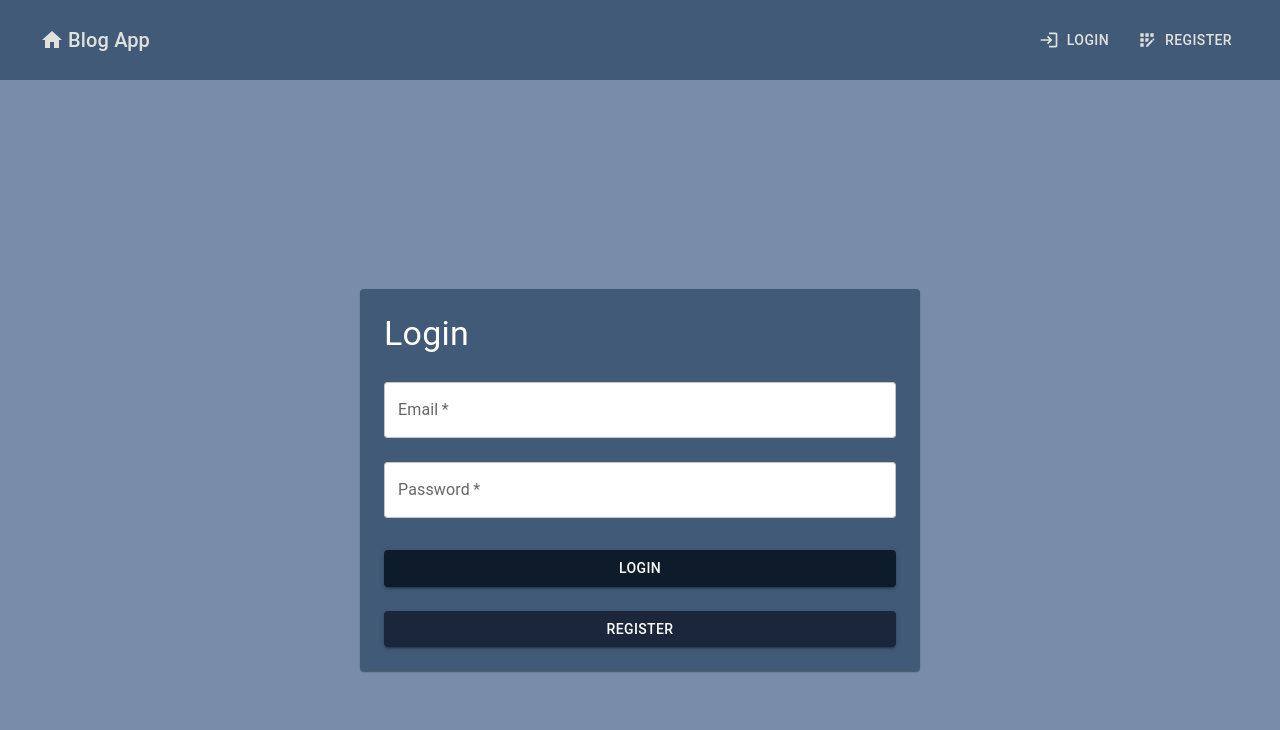
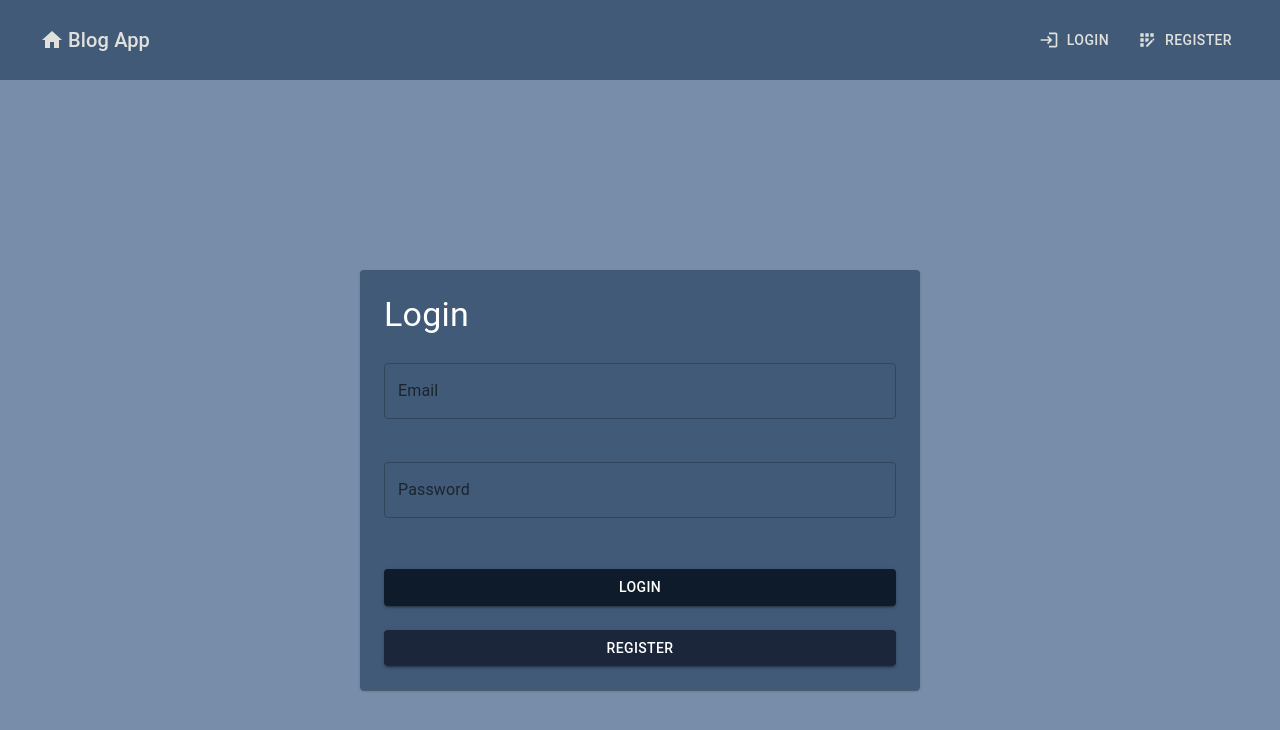
Before and after one commit to DhananjayKhodaskar/blog-app-fe, a React (Vite) app: page /login in a window 1280 px wide. Shown: the top 730 px of the page. Built offline with nearby package versions, Linux system fonts and the light colour scheme.

Commit message:
added formik in the login form

```diff
--- a/package.json
+++ b/package.json
@@ -16,10 +16,12 @@
     "@mui/material": "^6.1.4",
     "axios": "^1.7.7",
     "bcryptjs": "^2.4.3",
+    "formik": "^2.4.6",
     "jwt-decode": "^4.0.0",
     "react": "^18.3.1",
     "react-dom": "^18.3.1",
-    "react-router-dom": "^6.27.0"
+    "react-router-dom": "^6.27.0",
+    "yup": "^1.4.0"
   },
   "devDependencies": {
     "@eslint/js": "^9.11.1",
--- a/src/components/Auth/Login.jsx
+++ b/src/components/Auth/Login.jsx
@@ -1,4 +1,6 @@
-import React, { useState, useContext } from "react";
+import React from "react";
+import { Formik, Form, Field, ErrorMessage } from "formik";
+import * as Yup from "yup";
 import {
   Container,
   TextField,
@@ -12,25 +14,34 @@ import { useNavigate } from "react-router-dom";
 import { AuthContext } from "../../context/AuthContext.jsx";
 
 const Login = () => {
-  const [email, setEmail] = useState("");
-  const [password, setPassword] = useState("");
-  const { login } = useContext(AuthContext);
+  const { login } = React.useContext(AuthContext);
   const navigate = useNavigate();
-  const [error, setError] = useState();
-  const [loading, setLoading] = useState(false);
+  const [loading, setLoading] = React.useState(false);
 
-  const handleSubmit = async (e) => {
-    e.preventDefault();
+  const initialValues = {
+    email: "",
+    password: "",
+  };
+
+  const validationSchema = Yup.object({
+    email: Yup.string()
+      .email("Invalid email format")
+      .required("Email is required"),
+    password: Yup.string().required("Password is required"),
+  });
+
+  const handleSubmit = async (values, { setSubmitting, setErrors }) => {
     setLoading(true);
     try {
-      const response = await api.post("/auth/login", { email, password });
+      const response = await api.post("/auth/login", values);
       login(response.data.token);
       navigate("/");
     } catch (error) {
       console.error("Error logging in:", error);
-      setError("Invalid email or password.");
+      setErrors({ password: "Invalid email or password.", email: " " });
     } finally {
       setLoading(false);
+      setSubmitting(false);
     }
   };
 
@@ -54,48 +65,55 @@ const Login = () => {
           color: "white",
         }}
       >
-        <Box component="form" onSubmit={handleSubmit}>
         <Typography variant="h4" gutterBottom>
           Login
         </Typography>
 
-          <TextField
+        <Formik
+          initialValues={initialValues}
+          validationSchema={validationSchema}
+          onSubmit={handleSubmit}
+        >
+          {({ isSubmitting, touched, errors }) => (
+            <Form>
+              <Box sx={{ mb: 2 }}>
+                <Field
+                  as={TextField}
                   fullWidth
                   label="Email"
                   name="email"
-            value={email}
-            onChange={(e) => setEmail(e.target.value)}
+                  variant="outlined"
                   margin="normal"
-            required
-            type="email"
-            sx={{ backgroundColor: "#ffffff", borderRadius: 1 }}
+                  error={touched.email && Boolean(errors.email)}
+                  helperText={<ErrorMessage name="email" />}
                 />
-          <TextField
+              </Box>
+
+              <Box sx={{ mb: 2 }}>
+                <Field
+                  as={TextField}
                   fullWidth
                   label="Password"
                   name="password"
                   type="password"
-            value={password}
-            onChange={(e) => setPassword(e.target.value)}
+                  variant="outlined"
                   margin="normal"
-            required
-            sx={{ backgroundColor: "#ffffff", borderRadius: 1 }}
+                  error={touched.password && Boolean(errors.password)}
+                  helperText={<ErrorMessage name="password" />}
                 />
-          {error && (
-            <Typography color="error" mt={2}>
-              {error}
-            </Typography>
-          )}
+              </Box>
+
               <Button
                 fullWidth
                 variant="contained"
                 color="primary"
                 type="submit"
                 sx={{ mt: 3, backgroundColor: "#0D1B2A" }}
-            disabled={loading}
+                disabled={loading || isSubmitting}
               >
-            {loading ? "Logging in..." : "Login"}
+                {loading || isSubmitting ? "Logging in..." : "Login"}
               </Button>
+
               <Button
                 fullWidth
                 variant="contained"
@@ -105,7 +123,9 @@ const Login = () => {
               >
                 Register
               </Button>
-        </Box>
+            </Form>
+          )}
+        </Formik>
       </Card>
     </Container>
   );
```
Also changed, not shown: 1 other file (tests, documents, lock files or other folders). Lines whose indentation alone changed are shown as unchanged.
